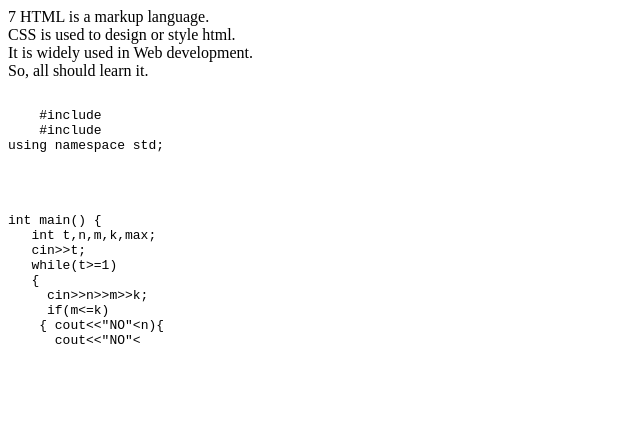
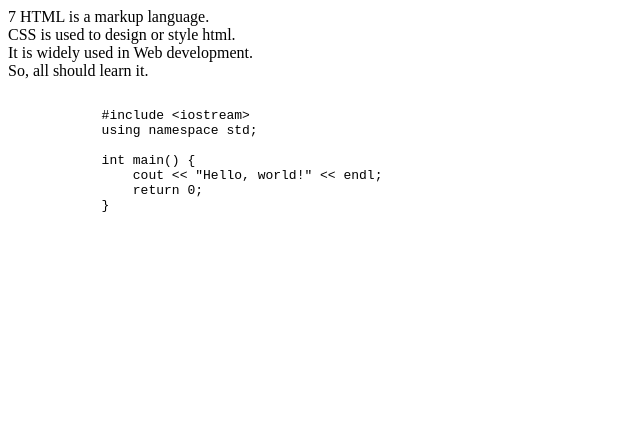
Before and after one commit to SazidurRahmanSojib/Public-Material, a plain HTML site: page Web_Development/index.html in a window 1280 px wide. Shown: the whole page, without its empty margins (0-640 px from the left). Drawn offline with Linux system fonts and the light colour scheme.

Commit message:
Update index.html

```diff
--- a/Web_Development/index.html
+++ b/Web_Development/index.html
@@ -10,39 +10,19 @@ HTML is a markup language.<br>
 CSS is used to design or style html.<br>
 It is widely used in Web development.<br>
 So, all should learn it.<br>
-<pre>
-
-    #include<bits/stdc++.h>
-    #include<bits/stdc++.h>
-using namespace std;
 
 
+<pre>
+        <code>
+            #include &lt;iostream&gt;
+            using namespace std;
 
-
-int main() {
-   int t,n,m,k,max;
-   cin>>t;
-   while(t>=1)
-   {
-     cin>>n>>m>>k;
-     if(m<=k)
-    { cout<<"NO"<<endl;}
-    else if(m>n){
-      cout<<"NO"<<endl;
-    }
-     else
-     {cout<<"YES"<<endl;}
-     t--;
-   }
-
-
-
-return 0;
-}
-
-
+            int main() {
+                cout << "Hello, world!" << endl;
+                return 0;
+            }
+        </code>
 </pre>
-
 
 
 
```
